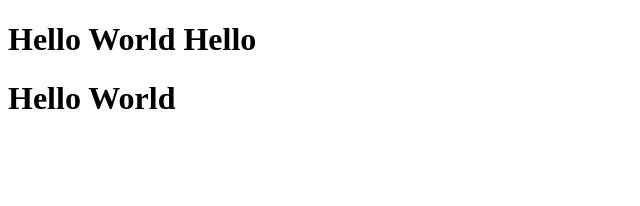
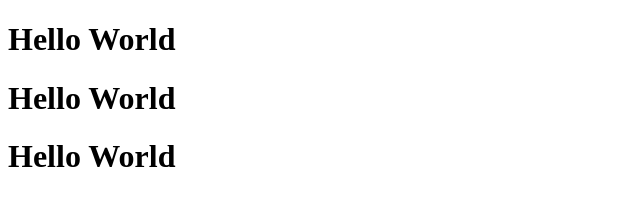
Before and after one commit to Shehab-A-Bassiouni/Project-Live, a plain HTML site: page index.html in a window 1280 px wide. Shown: the whole page, without its empty margins (0-640 px from the left). Drawn offline with Linux system fonts and the light colour scheme.

Commit message:
Update index.html

```diff
--- a/index.html
+++ b/index.html
@@ -5,7 +5,7 @@
     <meta name="viewport" content="width=device-width, initial-scale=1.0">
     <title>Document</title>
 
-<h1>Hello World Hello</h1>
+
 <meta name="title" property="og:title" content="This test"/>
 <meta name="type" property="og:type" content="website"/>
 <meta name="url" property="og:url" content="https://shehab-a-bassiouni.github.io/Project-Live" />
@@ -19,5 +19,8 @@
 </head>
 <body>
     <h1>Hello World</h1>
+    <h1>Hello World</h1>
+    <h1>Hello World</h1>
+
 </body>
 </html>
```
